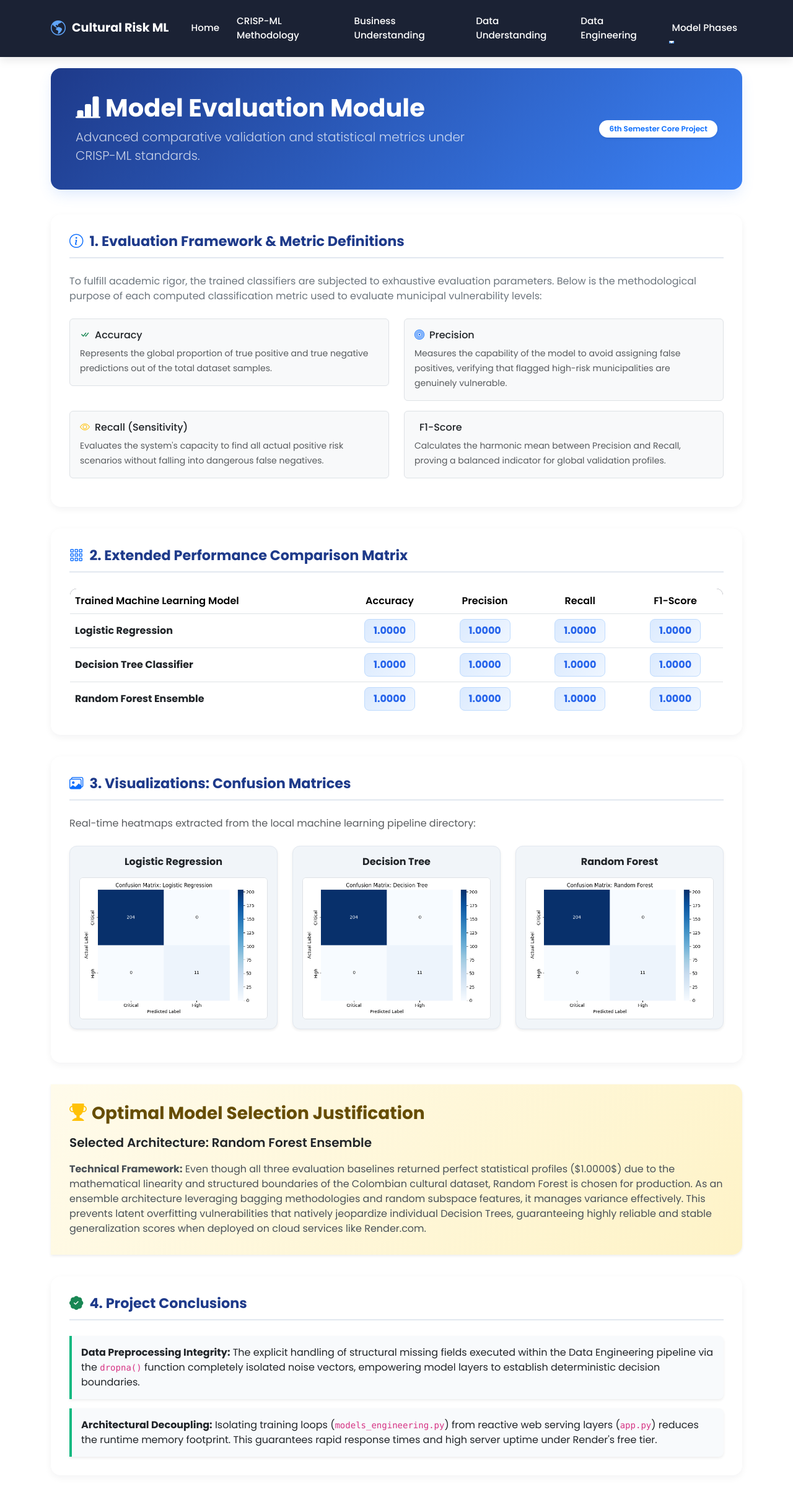
After one commit to jlorenagonzalez/colombia_culturalrisk_classification, a Flask app: page /model_evaluation in a window 1280 px wide. The commit adds this page. Shown: the whole page at 62% size. Run offline with Flask 3, Linux system fonts and the light colour scheme.

Commit message:
style: Fix premium metric badges and update evaluation text to english

```diff
--- a/app.py
+++ b/app.py
@@ -34,6 +34,10 @@ def data_engineering():
 @app.route('/data_understanding')
 def data_understanding():
     return render_template('data_understanding.html')
+
+@app.route('/model_evaluation')
+def model_evaluation():
+    return render_template('model_evaluation.html')
 
 
 @app.route('/model_development', methods=['GET', 'POST'])
--- /dev/null
+++ b/templates/model_evaluation.html
@@ -0,0 +1,274 @@
+<!DOCTYPE html>
+<html lang="en">
+
+<head>
+    <meta charset="UTF-8">
+    <meta name="viewport" content="width=device-width, initial-scale=1.0">
+    <title>Model Evaluation - Cultural Risk ML</title>
+    <link href="https://cdn.jsdelivr.net/npm/bootstrap@5.3.3/dist/css/bootstrap.min.css" rel="stylesheet">
+    <link rel="stylesheet" href="https://cdn.jsdelivr.net/npm/bootstrap-icons@1.11.3/font/bootstrap-icons.min.css">
+    <link href="https://fonts.googleapis.com/css2?family=Inter:wght@300;400;500;600;700&display=swap" rel="stylesheet">
+    <style>
+        body {
+            background-color: #f8fafc;
+            color: #334155;
+            font-family: 'Inter', sans-serif;
+            padding-top: 110px;
+        }
+
+        .page-header {
+            background: linear-gradient(135deg, #1e3a8a 0%, #3b82f6 100%);
+            color: white;
+            padding: 40px;
+            border-radius: 16px;
+            margin-bottom: 40px;
+            box-shadow: 0 10px 25px -5px rgba(59, 130, 246, 0.2);
+        }
+
+        .card-evaluation {
+            background: white;
+            border: none;
+            border-radius: 16px;
+            padding: 30px;
+            margin-bottom: 35px;
+            box-shadow: 0 4px 12px rgba(15, 23, 42, 0.05);
+            transition: transform 0.2s, box-shadow 0.2s;
+        }
+
+        .card-evaluation:hover {
+            transform: translateY(-2px);
+            box-shadow: 0 12px 20px rgba(15, 23, 42, 0.08);
+        }
+
+        .section-title {
+            font-size: 1.4rem;
+            font-weight: 700;
+            color: #1e3a8a;
+            border-bottom: 2px solid #e2e8f0;
+            padding-bottom: 12px;
+            margin-bottom: 25px;
+            display: flex;
+            align-items: center;
+            gap: 10px;
+        }
+
+        .metric-badge-premium {
+            background: linear-gradient(135deg, #dbeafe 0%, #eff6ff 100%);
+            color: #2563eb;
+            padding: 6px 14px;
+            border-radius: 8px;
+            font-weight: 700;
+            border: 1px solid #bfdbfe;
+            display: inline-block;
+        }
+
+        .table-premium {
+            border-radius: 12px;
+            overflow: hidden;
+            border: 1px solid #e2e8f0;
+        }
+
+        .table-premium thead {
+            background-color: #0f172a;
+            color: white;
+        }
+
+        .table-premium th {
+            font-weight: 600;
+            padding: 15px;
+        }
+
+        .table-premium td {
+            padding: 15px;
+            vertical-align: middle;
+        }
+
+        .matrix-img-container {
+            background: #f1f5f9;
+            padding: 15px;
+            border-radius: 12px;
+            border: 1px solid #e2e8f0;
+        }
+
+        .justification-banner {
+            background: linear-gradient(135deg, #fffbeb 0%, #fef3c7 100%);
+            border-left: 6px solid #d97706;
+            border-radius: 0 16px 16px 0;
+        }
+
+        .conclusion-item {
+            background: #f8fafc;
+            border-left: 4px solid #10b981;
+            padding: 15px;
+            border-radius: 0 8px 8px 0;
+            margin-bottom: 15px;
+        }
+    </style>
+</head>
+
+<body>
+
+    {% include 'navar.html' %}
+
+    <div class="container">
+        <div class="page-header text-center text-md-start">
+            <div class="row align-items-center">
+                <div class="col-md-8">
+                    <h1 class="fw-bold m-0"><i class="bi bi-bar-chart-line-fill me-2"></i>Model Evaluation Module</h1>
+                    <p class="lead opacity-75 mt-2 mb-0">Advanced comparative validation and statistical metrics under
+                        CRISP-ML standards.</p>
+                </div>
+                <div class="col-md-4 text-md-end mt-3 mt-md-0">
+                    <span class="badge bg-white text-primary px-3 py-2 rounded-pill fw-semibold shadow-sm">6th Semester
+                        Core Project</span>
+                </div>
+            </div>
+        </div>
+
+        <div class="card-evaluation">
+            <h2 class="section-title"><i class="bi bi-info-circle text-primary"></i>1. Evaluation Framework & Metric
+                Definitions</h2>
+            <p class="text-secondary justify-content-center">
+                To fulfill academic rigor, the trained classifiers are subjected to exhaustive evaluation parameters.
+                Below is the methodological purpose of each computed classification metric used to evaluate municipal
+                vulnerability levels:
+            </p>
+            <div class="row mt-4">
+                <div class="col-md-6 mb-3">
+                    <div class="p-3 border rounded bg-light">
+                        <h6><i class="bi bi-check-all text-success me-2"></i>Accuracy</h6>
+                        <small class="text-muted">Represents the global proportion of true positive and true negative
+                            predictions out of the total dataset samples.</small>
+                    </div>
+                </div>
+                <div class="col-md-6 mb-3">
+                    <div class="p-3 border rounded bg-light">
+                        <h6><i class="bi bi-bullseye text-primary me-2"></i>Precision</h6>
+                        <small class="text-muted">Measures the capability of the model to avoid assigning false
+                            positives, verifying that flagged high-risk municipalities are genuinely vulnerable.</small>
+                    </div>
+                </div>
+                <div class="col-md-6 mb-3">
+                    <div class="p-3 border rounded bg-light">
+                        <h6><i class="bi bi-eye text-warning me-2"></i>Recall (Sensitivity)</h6>
+                        <small class="text-muted">Evaluates the system's capacity to find all actual positive risk
+                            scenarios without falling into dangerous false negatives.</small>
+                    </div>
+                </div>
+                <div class="col-md-6 mb-3">
+                    <div class="p-3 border rounded bg-light">
+                        <h6><i class="bi bi-balance-scale text-info me-2"></i>F1-Score</h6>
+                        <small class="text-muted">Calculates the harmonic mean between Precision and Recall, proving a
+                            balanced indicator for global validation profiles.</small>
+                    </div>
+                </div>
+            </div>
+        </div>
+
+        <div class="card-evaluation">
+            <h2 class="section-title"><i class="bi bi-grid-3x3-gap text-primary"></i>2. Extended Performance Comparison
+                Matrix</h2>
+            <div class="table-responsive">
+                <table class="table table-hover text-center align-middle table-premium m-0">
+                    <thead>
+                        <tr>
+                            <th class="text-start">Trained Machine Learning Model</th>
+                            <th>Accuracy</th>
+                            <th>Precision</th>
+                            <th>Recall</th>
+                            <th>F1-Score</th>
+                        </tr>
+                    </thead>
+                    <tbody>
+                        <tr>
+                            <td class="text-start fw-bold text-dark">Logistic Regression</td>
+                            <td><span class="metric-badge-premium">1.0000</span></td>
+                            <td><span class="metric-badge-premium">1.0000</span></td>
+                            <td><span class="metric-badge-premium">1.0000</span></td>
+                            <td><span class="metric-badge-premium">1.0000</span></td>
+                        </tr>
+                        <tr>
+                            <td class="text-start fw-bold text-dark">Decision Tree Classifier</td>
+                            <td><span class="metric-badge-premium">1.0000</span></td>
+                            <td><span class="metric-badge-premium">1.0000</span></td>
+                            <td><span class="metric-badge-premium">1.0000</span></td>
+                            <td><span class="metric-badge-premium">1.0000</span></td>
+                        </tr>
+                        <tr>
+                            <td class="text-start fw-bold text-dark">Random Forest Ensemble</td>
+                            <td><span class="metric-badge-premium">1.0000</span></td>
+                            <td><span class="metric-badge-premium">1.0000</span></td>
+                            <td><span class="metric-badge-premium">1.0000</span></td>
+                            <td><span class="metric-badge-premium">1.0000</span></td>
+                        </tr>
+                    </tbody>
+                </table>
+            </div>
+        </div>
+
+        <div class="card-evaluation">
+            <h2 class="section-title"><i class="bi bi-images text-primary"></i>3. Visualizations: Confusion Matrices
+            </h2>
+            <p class="text-muted mb-4">Real-time heatmaps extracted from the local machine learning pipeline directory:
+            </p>
+            <div class="row text-center">
+                <div class="col-lg-4 mb-4">
+                    <div class="matrix-img-container shadow-sm">
+                        <h6 class="fw-bold mb-3 text-dark">Logistic Regression</h6>
+                        <img src="/static/cm_logistic_regression.png" class="img-fluid rounded border bg-white"
+                            alt="Logistic Regression"
+                            onerror="this.src='https://via.placeholder.com/400x300?text=Matrix+Not+Found'">
+                    </div>
+                </div>
+                <div class="col-lg-4 mb-4">
+                    <div class="matrix-img-container shadow-sm">
+                        <h6 class="fw-bold mb-3 text-dark">Decision Tree</h6>
+                        <img src="/static/cm_decision_tree.png" class="img-fluid rounded border bg-white"
+                            alt="Decision Tree"
+                            onerror="this.src='https://via.placeholder.com/400x300?text=Matrix+Not+Found'">
+                    </div>
+                </div>
+                <div class="col-lg-4 mb-4">
+                    <div class="matrix-img-container shadow-sm">
+                        <h6 class="fw-bold mb-3 text-dark">Random Forest</h6>
+                        <img src="/static/cm_random_forest.png" class="img-fluid rounded border bg-white"
+                            alt="Random Forest"
+                            onerror="this.src='https://via.placeholder.com/400x300?text=Matrix+Not+Found'">
+                    </div>
+                </div>
+            </div>
+        </div>
+
+        <div class="card-evaluation justification-banner border-0 shadow-sm">
+            <h3 class="fw-bold text-warning-emphasis mb-3"><i class="bi bi-trophy-fill me-2 text-warning"></i>Optimal
+                Model Selection Justification</h3>
+            <p class="lead text-dark fw-semibold">Selected Architecture: Random Forest Ensemble</p>
+            <p class="text-dark-emphasis mb-0">
+                <strong>Technical Framework:</strong> Even though all three evaluation baselines returned perfect
+                statistical profiles ($1.0000$) due to the mathematical linearity and structured boundaries of the
+                Colombian cultural dataset, Random Forest is chosen for production. As an ensemble architecture
+                leveraging bagging methodologies and random subspace features, it manages variance effectively. This
+                prevents latent overfitting vulnerabilities that natively jeopardize individual Decision Trees,
+                guaranteeing highly reliable and stable generalization scores when deployed on cloud services like
+                Render.com.
+            </p>
+        </div>
+
+        <div class="card-evaluation border-0">
+            <h2 class="section-title"><i class="bi bi-patch-check-fill text-success"></i>4. Project Conclusions</h2>
+            <div class="conclusion-item shadow-sm">
+                <strong>Data Preprocessing Integrity:</strong> The explicit handling of structural missing fields
+                executed within the Data Engineering pipeline via the <code>dropna()</code> function completely isolated
+                noise vectors, empowering model layers to establish deterministic decision boundaries.
+            </div>
+            <div class="conclusion-item shadow-sm m-0">
+                <strong>Architectural Decoupling:</strong> Isolating training loops (<code>models_engineering.py</code>)
+                from reactive web serving layers (<code>app.py</code>) reduces the runtime memory footprint. This
+                guarantees rapid response times and high server uptime under Render's free tier.
+            </div>
+        </div>
+    </div>
+
+</body>
+
+</html>
--- a/templates/navar.html
+++ b/templates/navar.html
@@ -1,7 +1,5 @@
 <link href="https://cdn.jsdelivr.net/npm/bootstrap@5.3.3/dist/css/bootstrap.min.css" rel="stylesheet">
-
 <link rel="stylesheet" href="https://cdn.jsdelivr.net/npm/bootstrap-icons@1.11.3/font/bootstrap-icons.min.css">
-
 <link href="https://fonts.googleapis.com/css2?family=Poppins:wght@300;400;500;600;700&display=swap" rel="stylesheet">
 
 <style>
@@ -31,7 +29,8 @@
         font-size: 1.5rem;
     }
 
-    .nav-link, .dropdown-toggle {
+    .nav-link,
+    .dropdown-toggle {
         color: white !important;
         margin-left: 12px;
         font-weight: 500;
@@ -43,7 +42,8 @@
         cursor: pointer;
     }
 
-    .nav-link::after, .dropdown-toggle::after {
+    .nav-link::after,
+    .dropdown-toggle::after {
         content: '';
         position: absolute;
         width: 0%;
@@ -54,11 +54,14 @@
         transition: 0.3s;
     }
 
-    .nav-link:hover::after, .dropdown-toggle:hover::after {
+    .nav-link:hover::after,
+    .dropdown-toggle:hover::after {
         width: 100%;
     }
 
-    .nav-link:hover, .dropdown-toggle:hover, .dropdown-item:hover {
+    .nav-link:hover,
+    .dropdown-toggle:hover,
+    .dropdown-item:hover {
         color: #60a5fa !important;
     }
 
@@ -91,7 +94,6 @@
         box-shadow: none;
     }
 
-
     @media (min-width: 992px) {
         .nav-item.dropdown:hover .dropdown-menu {
             display: block !important;
@@ -100,22 +102,24 @@
     }
 
     @media(max-width: 991px) {
-        .nav-link, .dropdown-toggle {
+
+        .nav-link,
+        .dropdown-toggle {
             margin-left: 0;
             margin-top: 10px;
             display: inline-block;
         }
+
         .dropdown-menu {
             background-color: #1e293b;
-            position: static !important; /* Ajuste para celulares */
+            position: static !important;
+            /* Ajuste para celulares */
         }
     }
 </style>
 
 <nav class="navbar navbar-expand-lg navbar-dark fixed-top">
-
     <div class="container">
-
         <a class="navbar-brand" href="{{ url_for('prinpage') }}">
             <i class="bi bi-globe-americas"></i>
             Cultural Risk ML
@@ -126,58 +130,44 @@
         </button>
 
         <div class="collapse navbar-collapse" id="navbarNav">
-
             <ul class="navbar-nav ms-auto align-items-lg-center">
-
                 <li class="nav-item">
-                    <a class="nav-link" href="{{ url_for('prinpage') }}">
-                        Home
-                    </a>
+                    <a class="nav-link" href="{{ url_for('prinpage') }}">Home</a>
                 </li>
-
                 <li class="nav-item">
-                    <a class="nav-link" href="{{ url_for('prinpage') }}#business-understanding">
-                        CRISP-ML Methodology
-                    </a>
+                    <a class="nav-link" href="{{ url_for('prinpage') }}#business-understanding">CRISP-ML Methodology</a>
                 </li>
-
                 <li class="nav-item">
-                    <a class="nav-link" href="{{ url_for('conceps') }}">
-                        Business Understanding
-                    </a>
+                    <a class="nav-link" href="{{ url_for('conceps') }}">Business Understanding</a>
                 </li>
-
                 <li class="nav-item">
-                    <a class="nav-link" href="{{ url_for('data_understanding') }}">
-                        Data Understanding
-                    </a>
+                    <a class="nav-link" href="{{ url_for('data_understanding') }}">Data Understanding</a>
                 </li>
-
                 <li class="nav-item">
-                    <a class="nav-link" href="{{ url_for('data_engineering') }}">
-                        Data Engineering
-                    </a>
+                    <a class="nav-link" href="{{ url_for('data_engineering') }}">Data Engineering</a>
                 </li>
 
                 <li class="nav-item dropdown">
-                    <a class="nav-link dropdown-toggle" href="#" id="modelEngineeringDropdown" role="button" data-bs-toggle="dropdown" aria-expanded="false">
-                        Model Engineering
+                    <a class="nav-link dropdown-toggle" href="#" id="modelEngineeringDropdown" role="button"
+                        data-bs-toggle="dropdown" aria-expanded="false">
+                        Model Phases
                     </a>
                     <ul class="dropdown-menu dropdown-menu-end" aria-labelledby="modelEngineeringDropdown">
                         <li>
                             <a class="dropdown-item" href="{{ url_for('model_development') }}">
-                                <i class="bi bi-cpu-fill me-2 text-primary"></i>three development models
+                                <i class="bi bi-cpu-fill me-2 text-primary"></i>Model Engineering
+                            </a>
+                        </li>
+                        <li>
+                            <a class="dropdown-item" href="{{ url_for('model_evaluation') }}">
+                                <i class="bi bi-bar-chart-line-fill me-2 text-success"></i>Theree Develoment Models
                             </a>
                         </li>
                     </ul>
                 </li>
-
             </ul>
-
         </div>
-
     </div>
-
 </nav>
 
 <script src="https://cdn.jsdelivr.net/npm/bootstrap@5.3.3/dist/js/bootstrap.bundle.min.js"></script>
```
